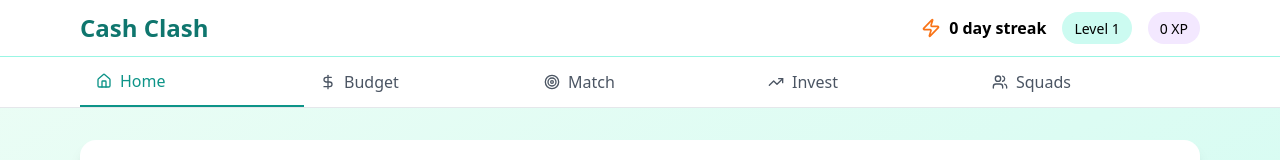
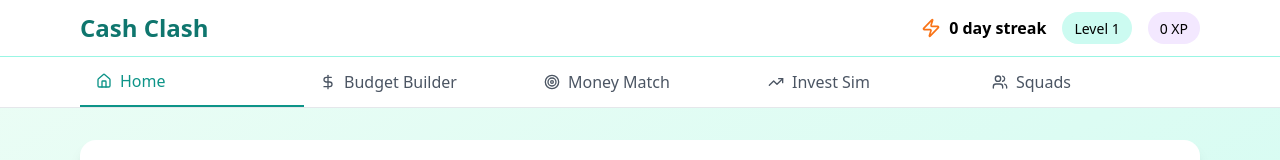
Before and after one commit to oliversoctopus/hackathon-cash-clash, a React (Create React App) app: page / in a window 1280 px wide. Shown: the top 160 px of the page. Built offline with nearby package versions, Linux system fonts and the light colour scheme.

Commit message:
Actually add back longer headers

```diff
--- a/src/App.js
+++ b/src/App.js
@@ -18,9 +18,9 @@ export default function App() {
 
   const navigation = [
     { id: 'home', label: 'Home', icon: Home },
-    { id: 'budget', label: 'Budget', icon: DollarSign },
-    { id: 'moneymatch', label: 'Match', icon: Target },
-    { id: 'investing', label: 'Invest', icon: TrendingUp },
+    { id: 'budget', label: 'Budget Builder', icon: DollarSign },
+    { id: 'moneymatch', label: 'Money Match', icon: Target },
+    { id: 'investing', label: 'Invest Sim', icon: TrendingUp },
     { id: 'social', label: 'Squads', icon: Users },
   ];
 
```
